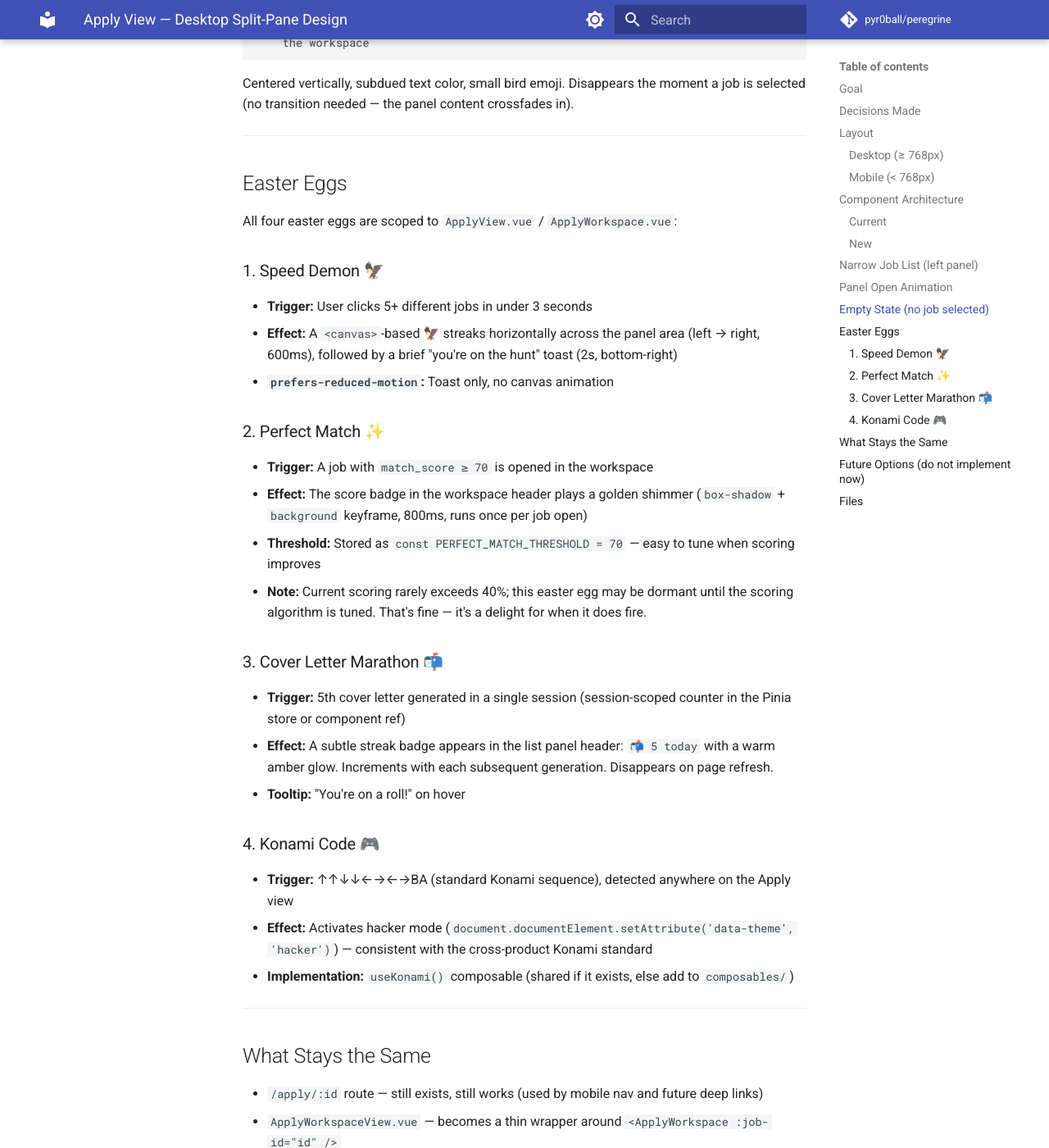
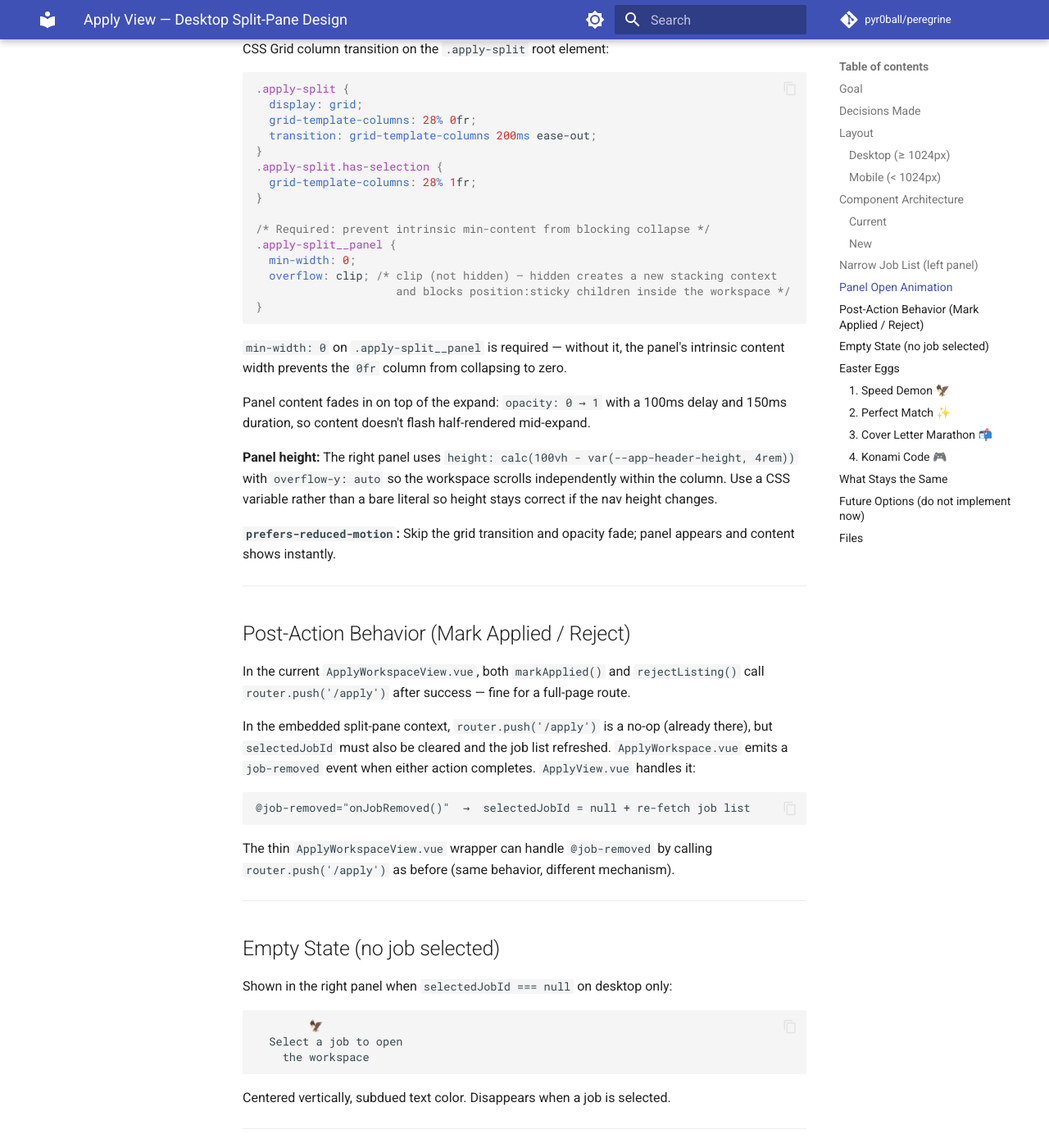
Before and after one commit to CircuitForgeLLC/peregrine, an MkDocs documentation site: the page built from docs/superpowers/specs/2026-03-19-apply-split-pane-design.md, in a window 1280 px wide and 1400 px high, scrolled down 3195 px. Shown: the whole window at 82% size. Built offline with MkDocs 1.6.1 and Material for MkDocs 9.7.7, drawn with Linux system fonts in a browser that asks for light colours; some of the changed text lies outside the part shown.

Commit message:
docs(apply): fix spec review issues (overflow:clip, CSS var, threshold note)

````diff
--- a/docs/superpowers/specs/2026-03-19-apply-split-pane-design.md
+++ b/docs/superpowers/specs/2026-03-19-apply-split-pane-design.md
@@ -24,7 +24,9 @@
 
 ## Layout
 
-### Desktop (≥ 768px)
+### Desktop (≥ 1024px)
+
+The split pane activates at 1024px — the same breakpoint where the app nav sidebar collapses (`App.vue` `max-width: 1023px`). This ensures the two-column layout never renders without its sidebar, avoiding an uncomfortably narrow list column.
 
 ```
 ┌──────────────────────────────────────────────────────────────────┐
@@ -38,13 +40,12 @@
 └──────────────────────────────────────────────────────────────────┘
 ```
 
-- App nav sidebar (220px fixed, existing) + split pane fills the remainder
-- No job selected → right panel shows a warm empty state: `← Select a job to open the workspace`
-- The `max-width: 760px` constraint on `.apply-list` is removed for desktop; it remains (full-width) on mobile
+- No job selected → right panel shows a warm empty state: `← Select a job to open the workspace` (desktop-only — the empty state element is conditionally rendered only inside the split layout, not the mobile list)
+- The `max-width: 760px` constraint on `.apply-list` is removed for desktop
 
-### Mobile (< 768px)
+### Mobile (< 1024px)
 
-No changes. Existing styles, full-width list, `RouterLink` navigation to `/apply/:id`.
+No changes. Existing full-width list + `RouterLink` navigation to `/apply/:id`. All existing mobile breakpoint styles are preserved.
 
 ---
 
@@ -61,13 +62,18 @@
 
 ```
 ApplyView.vue          → split pane (desktop) OR list (mobile)
-  ├─ [left]  NarrowJobList (inline, not a separate component — kept in ApplyView)
-  └─ [right] ApplyWorkspace.vue (new component, accepts :jobId prop)
+  ├─ [left]  Narrow job list (inline in ApplyView — not a separate component)
+  └─ [right] ApplyWorkspace.vue (new component, :job-id prop)
 
-ApplyWorkspaceView.vue → unchanged route wrapper; renders <ApplyWorkspace :job-id="route.params.id" />
+ApplyWorkspaceView.vue → thin wrapper: <ApplyWorkspace :job-id="Number(route.params.id)" />
+ApplyWorkspace.vue     → extracted workspace content; accepts jobId: number prop
 ```
 
-**Why extract `ApplyWorkspace.vue`?** The workspace is now rendered in two contexts: the split pane (inline) and the existing `/apply/:id` route (for mobile and any future deep-link support). Extracting it as a prop-driven component avoids duplication.
+**Why extract `ApplyWorkspace.vue`?** The workspace now renders in two contexts: the split pane (inline, `jobId` from local state) and the existing `/apply/:id` route (for mobile + future deep links). Extracting it as a prop-driven component avoids duplication.
+
+**`jobId` prop type:** `number`. The wrapper in `ApplyWorkspaceView.vue` does `Number(route.params.id)` before passing it. `ApplyWorkspace.vue` receives a `number` and never touches `route.params` directly.
+
+**`declare module` augmentation:** The `declare module '@/stores/review'` block in the current `ApplyWorkspaceView.vue` (if present) moves into `ApplyWorkspace.vue`, not the thin wrapper.
 
 ---
 
@@ -78,43 +84,73 @@
 ```
 ┌─────────────────────────────────────┐
 │ Sr. Software Engineer          [87%]│  ← title truncated, score right-aligned
-│ Acme Corp                           │  ← company truncated
+│ Acme Corp ✓                         │  ← company truncated; ✓ if has_cover_letter
 └─────────────────────────────────────┘
 ```
 
-- Score badge color-coded: green ≥ 70%, blue 50–69%, yellow 30–49%, red < 30%
-- `has_cover_letter` shown as a subtle `✓` prefix on the company line (no separate badge — space is tight)
-- Selected row: `border-left: 3px solid var(--app-primary)` accent + tinted background (`color-mix(in srgb, var(--app-primary) 8%, var(--color-surface-raised))`)
-- Hover: same border-left treatment at lower opacity
-- `salary`, `location`, `is_remote` badge moved to the workspace header — not shown in the narrow list
-- List scrolls independently; workspace panel is sticky
+- The existing `cl-badge` (`✓ Draft` / `○ No draft`) badge row is **removed** from the narrow list. Cover letter status is indicated by a subtle `✓` suffix on the company line only when `has_cover_letter === true`. No badge for "no draft" — the absence of `✓` is sufficient signal at this density.
+- **Score badge color thresholds (unified — replaces old 3-tier system in the apply flow):**
+  - Green `score-badge--high`: ≥ 70%
+  - Blue `score-badge--mid-high`: 50–69%
+  - Amber `score-badge--mid`: 30–49%
+  - Red `score-badge--low`: < 30%
+  - This 4-tier scheme applies in both the narrow list and the workspace header, replacing the previous `≥80 / ≥60 / else` thresholds. The `.score-badge--mid-high` class is new and needs adding to the shared badge CSS.
+- Selected row: `border-left: 3px solid var(--app-primary)` accent + tinted background. Use `var(--app-primary-light)` as the primary fallback; `color-mix(in srgb, var(--app-primary) 8%, var(--color-surface-raised))` as the enhancement for browsers that support it (Chrome 111+, Firefox 113+, Safari 16.2+).
+- Hover: same border-left treatment at 40% opacity
+- `salary`, `location`, `is_remote` badge: shown in the workspace header only — not in the narrow list
+- List scrolls independently within its column
 
 ---
 
 ## Panel Open Animation
 
-CSS Grid column transition — most reliable cross-browser approach for "grow from divider" effect:
+CSS Grid column transition on the `.apply-split` root element:
 
 ```css
 .apply-split {
   display: grid;
-  grid-template-columns: 28% 0fr;        /* collapsed: panel has 0 width */
+  grid-template-columns: 28% 0fr;
   transition: grid-template-columns 200ms ease-out;
 }
 .apply-split.has-selection {
-  grid-template-columns: 28% 1fr;        /* expanded */
+  grid-template-columns: 28% 1fr;
+}
+
+/* Required: prevent intrinsic min-content from blocking collapse */
+.apply-split__panel {
+  min-width: 0;
+  overflow: clip; /* clip (not hidden) — hidden creates a new stacking context
+                     and blocks position:sticky children inside the workspace */
 }
 ```
 
-The panel column itself has `overflow: hidden`, so content is clipped during expansion. A `opacity: 0 → 1` fade on the panel content (100ms delay, 150ms duration) layers on top so content doesn't flash half-rendered mid-expand.
+`min-width: 0` on `.apply-split__panel` is required — without it, the panel's intrinsic content width prevents the `0fr` column from collapsing to zero.
 
-`prefers-reduced-motion`: skip the grid transition and opacity fade; panel appears instantly.
+Panel content fades in on top of the expand: `opacity: 0 → 1` with a 100ms delay and 150ms duration, so content doesn't flash half-rendered mid-expand.
+
+**Panel height:** The right panel uses `height: calc(100vh - var(--app-header-height, 4rem))` with `overflow-y: auto` so the workspace scrolls independently within the column. Use a CSS variable rather than a bare literal so height stays correct if the nav height changes.
+
+**`prefers-reduced-motion`:** Skip the grid transition and opacity fade; panel appears and content shows instantly.
+
+---
+
+## Post-Action Behavior (Mark Applied / Reject)
+
+In the current `ApplyWorkspaceView.vue`, both `markApplied()` and `rejectListing()` call `router.push('/apply')` after success — fine for a full-page route.
+
+In the embedded split-pane context, `router.push('/apply')` is a no-op (already there), but `selectedJobId` must also be cleared and the job list refreshed. `ApplyWorkspace.vue` emits a `job-removed` event when either action completes. `ApplyView.vue` handles it:
+
+```
+@job-removed="onJobRemoved()"  →  selectedJobId = null + re-fetch job list
+```
+
+The thin `ApplyWorkspaceView.vue` wrapper can handle `@job-removed` by calling `router.push('/apply')` as before (same behavior, different mechanism).
 
 ---
 
 ## Empty State (no job selected)
 
-Shown in the right panel when `selectedJobId === null`:
+Shown in the right panel when `selectedJobId === null` on desktop only:
 
 ```
         🦅
@@ -122,44 +158,41 @@
     the workspace
 ```
 
-Centered vertically, subdued text color, small bird emoji. Disappears the moment a job is selected (no transition needed — the panel content crossfades in).
+Centered vertically, subdued text color. Disappears when a job is selected.
 
 ---
 
 ## Easter Eggs
 
-All four easter eggs are scoped to `ApplyView.vue` / `ApplyWorkspace.vue`:
-
 ### 1. Speed Demon 🦅
 - **Trigger:** User clicks 5+ different jobs in under 3 seconds
-- **Effect:** A `<canvas>`-based 🦅 streaks horizontally across the panel area (left → right, 600ms), followed by a brief "you're on the hunt" toast (2s, bottom-right)
-- **`prefers-reduced-motion`:** Toast only, no canvas animation
+- **Effect:** A `<canvas>` element, absolutely positioned inside the split-pane container (`.apply-split` has `position: relative`), renders a 🦅 streaking left → right across the panel area (600ms). Followed by a "you're on the hunt" toast (2s, bottom-right).
+- **`prefers-reduced-motion`:** Toast only, no canvas
 
 ### 2. Perfect Match ✨
 - **Trigger:** A job with `match_score ≥ 70` is opened in the workspace
-- **Effect:** The score badge in the workspace header plays a golden shimmer (`box-shadow` + `background` keyframe, 800ms, runs once per job open)
-- **Threshold:** Stored as `const PERFECT_MATCH_THRESHOLD = 70` — easy to tune when scoring improves
-- **Note:** Current scoring rarely exceeds 40%; this easter egg may be dormant until the scoring algorithm is tuned. That's fine — it's a delight for when it does fire.
+- **Effect:** The score badge in the workspace header plays a golden shimmer (`box-shadow` + `background` keyframe, 800ms, once per open)
+- **Threshold constant:** `const PERFECT_MATCH_THRESHOLD = 70` at top of `ApplyWorkspace.vue` — intentionally matches the `score-badge--high` boundary (≥ 70%). If badge thresholds are tuned later, update this constant in sync.
+- **Note:** Current scoring rarely exceeds 40% — this easter egg may be dormant until the scoring algorithm is tuned. The constant makes it easy to adjust.
 
 ### 3. Cover Letter Marathon 📬
-- **Trigger:** 5th cover letter generated in a single session (session-scoped counter in the Pinia store or component ref)
-- **Effect:** A subtle streak badge appears in the list panel header: `📬 5 today` with a warm amber glow. Increments with each subsequent generation. Disappears on page refresh.
+- **Trigger:** 5th cover letter generated in a single session
+- **Counter:** Component-level `ref<number>` in `ApplyView.vue` (not Pinia) — resets on page refresh, persists across job selections within the session
+- **Effect:** A `📬 N today` streak badge appears in the list panel header with a warm amber glow. Increments with each subsequent generation.
 - **Tooltip:** "You're on a roll!" on hover
 
 ### 4. Konami Code 🎮
-- **Trigger:** ↑↑↓↓←→←→BA (standard Konami sequence), detected anywhere on the Apply view
-- **Effect:** Activates hacker mode (`document.documentElement.setAttribute('data-theme', 'hacker')`) — consistent with the cross-product Konami standard
-- **Implementation:** `useKonami()` composable (shared if it exists, else add to `composables/`)
+- **Trigger:** ↑↑↓↓←→←→BA anywhere on the Apply view
+- **Implementation:** Use the **existing** `useKonamiCode(callback)` + `useHackerMode()` from `web/src/composables/useEasterEgg.ts`. Do **not** create a new `useKonami.ts` composable — one already exists. Do **not** add a new global `keydown` listener (one is already registered in `App.vue`); wire up via the composable's callback pattern instead.
 
 ---
 
 ## What Stays the Same
 
-- `/apply/:id` route — still exists, still works (used by mobile nav and future deep links)
-- `ApplyWorkspaceView.vue` — becomes a thin wrapper around `<ApplyWorkspace :job-id="id" />`
+- `/apply/:id` route — still exists, still works (used by mobile nav)
 - All existing mobile breakpoint styles in `ApplyView.vue`
 - The `useApiFetch` data fetching pattern
-- The `scoreBadgeClass()` utility
+- The `remote-badge` and `salary` display — moved to workspace header, same markup
 
 ---
 
@@ -167,7 +200,7 @@
 
 - **Resizable split:** drag handle between panels, persisted in `localStorage` as `apply.splitRatio`
 - **URL-synced selection:** update route to `/apply/:id` on selection; back button closes panel
-- **Layout selector:** density toggle (icon buttons in list header) offering Option C (company+score only) and Option D (wrapped/taller cards). Persisted in `localStorage` as `apply.listDensity`.
+- **Layout selector:** density toggle in list header offering Option C (company+score only) and Option D (wrapped/taller cards), persisted in `localStorage` as `apply.listDensity`
 
 ---
 
@@ -175,7 +208,7 @@
 
 | File | Action |
 |---|---|
-| `web/src/views/ApplyView.vue` | Replace: split-pane layout, narrow list, easter eggs |
-| `web/src/components/ApplyWorkspace.vue` | Create: extracted from `ApplyWorkspaceView.vue`, accepts `jobId` prop |
-| `web/src/views/ApplyWorkspaceView.vue` | Modify: thin wrapper — `<ApplyWorkspace :job-id="route.params.id" />` |
-| `web/src/composables/useKonami.ts` | Create (if not exists): Konami sequence detector composable |
+| `web/src/views/ApplyView.vue` | Replace: split-pane layout (desktop), narrow list, easter eggs 1 + 3 + 4 |
+| `web/src/components/ApplyWorkspace.vue` | Create: workspace content extracted from `ApplyWorkspaceView.vue`; `jobId: number` prop; emits `job-removed` |
+| `web/src/views/ApplyWorkspaceView.vue` | Modify: thin wrapper → `<ApplyWorkspace :job-id="Number(route.params.id)" @job-removed="router.push('/apply')" />` |
+| `web/src/assets/theme.css` or `peregrine.css` | Add `.score-badge--mid-high` (blue, 50–69%) to badge CSS |
````
Also changed, not shown: other parts of docs/superpowers/specs/2026-03-19-apply-split-pane-design.md (+1 -1 lines).
